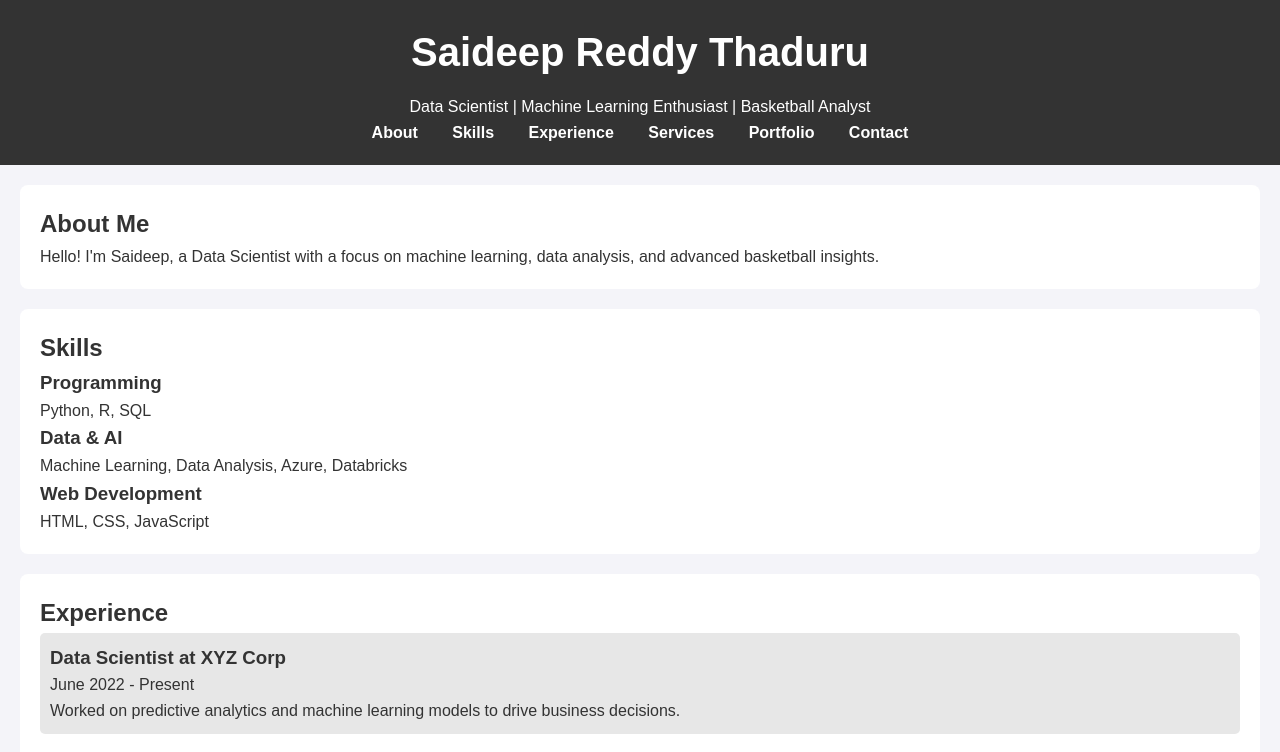
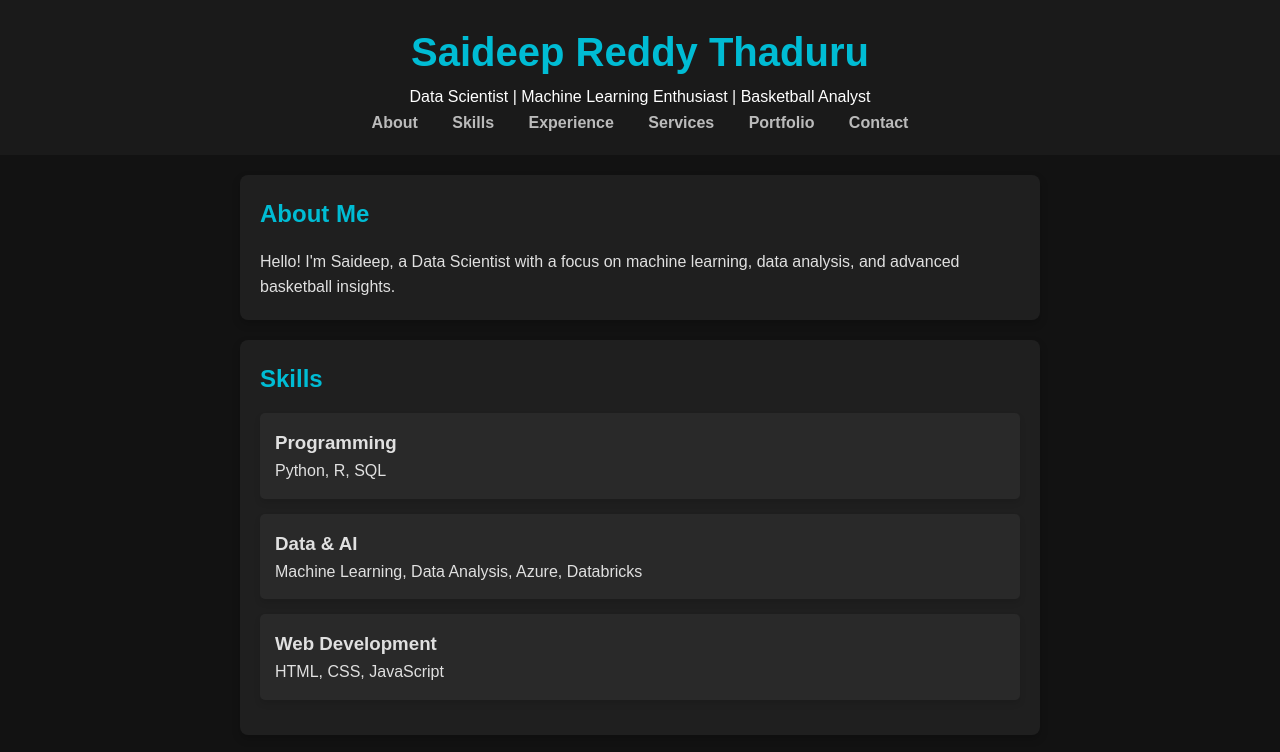
Before and after one commit to prithvi1739/Portfolio, a plain HTML site: page index.html in a window 1280 px wide. Shown: the top 752 px of the page. Drawn offline with Linux system fonts and the light colour scheme.

Commit message:
Update style.css

```diff
--- a/style.css
+++ b/style.css
@@ -7,12 +7,12 @@
 body {
     font-family: Arial, sans-serif;
     line-height: 1.6;
-    background-color: #f4f4f9;
-    color: #333;
+    background-color: #121212;
+    color: #e0e0e0;
 }
 
 header {
-    background: #333;
+    background: #1a1a1a;
     color: #fff;
     padding: 20px;
     text-align: center;
@@ -20,45 +20,48 @@ header {
 
 header h1 {
     font-size: 2.5em;
-    margin-bottom: 10px;
+    color: #00bcd4;
 }
 
 header nav a {
-    color: #fff;
+    color: #bbb;
     text-decoration: none;
     margin: 0 15px;
     font-weight: bold;
+    transition: color 0.3s;
 }
 
-section {
-    padding: 20px;
-    margin: 20px;
-    background: #fff;
-    border-radius: 8px;
+header nav a:hover {
+    color: #00bcd4;
 }
 
-.project-card, .experience-item, .service-item, .research-item {
-    background-color: #e7e7e7;
-    padding: 10px;
+.content-section {
+    padding: 20px;
+    margin: 20px auto;
+    max-width: 800px;
+    background: #1f1f1f;
+    border-radius: 8px;
+    box-shadow: 0 4px 8px rgba(0, 0, 0, 0.2);
+}
+
+.content-section h2 {
+    color: #00bcd4;
+    margin-bottom: 15px;
+}
+
+.skill-category, .experience-item, .service-item, .project-card {
+    background-color: #292929;
+    padding: 15px;
     margin-bottom: 15px;
     border-radius: 5px;
+    box-shadow: 0 4px 6px rgba(0, 0, 0, 0.1);
 }
 
 footer {
     text-align: center;
     padding: 10px;
-    background: #333;
+    background: #1a1a1a;
     color: #fff;
+    font-size: 0.9em;
     position: relative;
 }
-
-@media (max-width: 600px) {
-    header h1 {
-        font-size: 2em;
-    }
-
-    header nav a {
-        display: block;
-        margin: 10px 0;
-    }
-}
```
